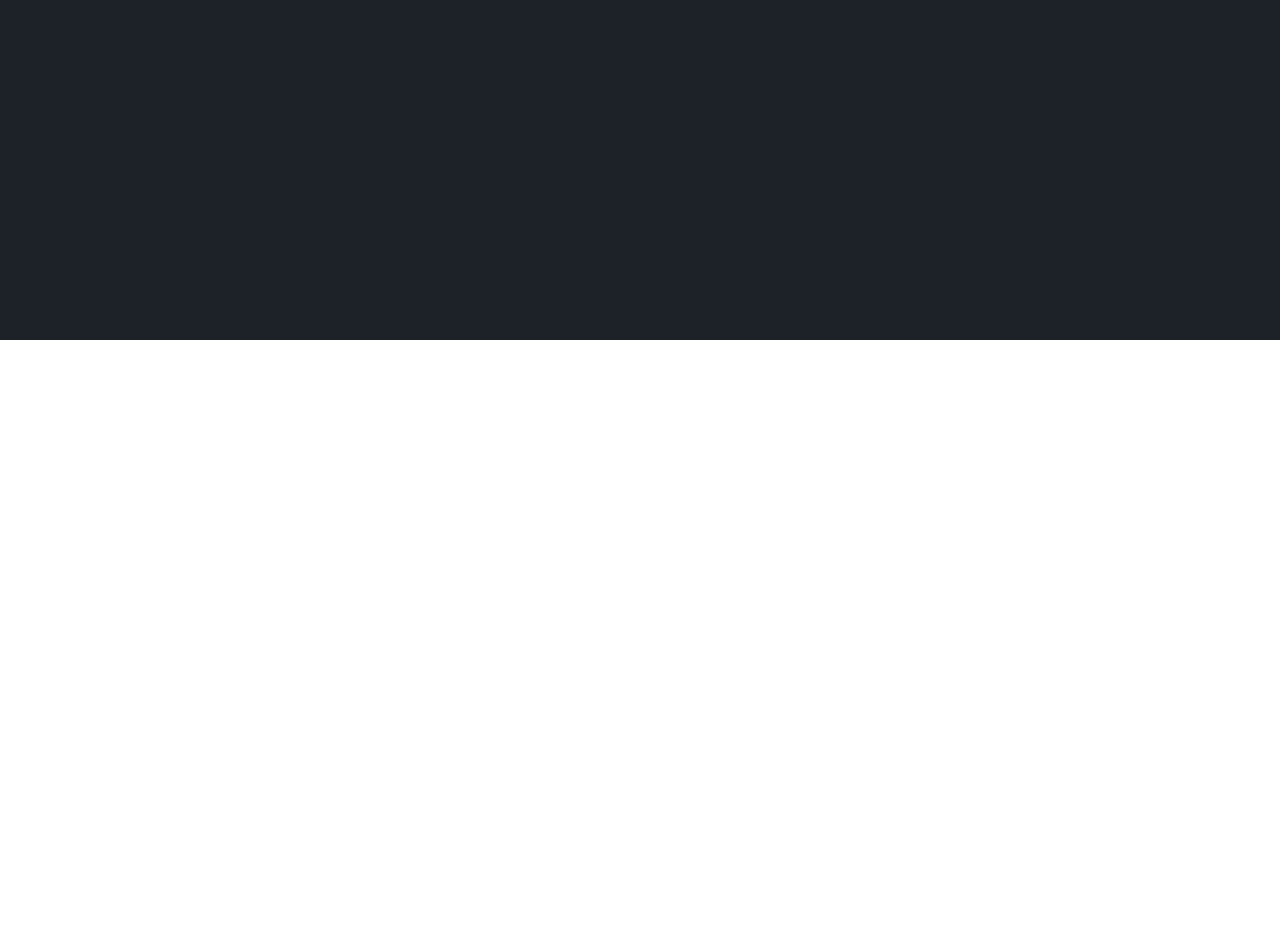
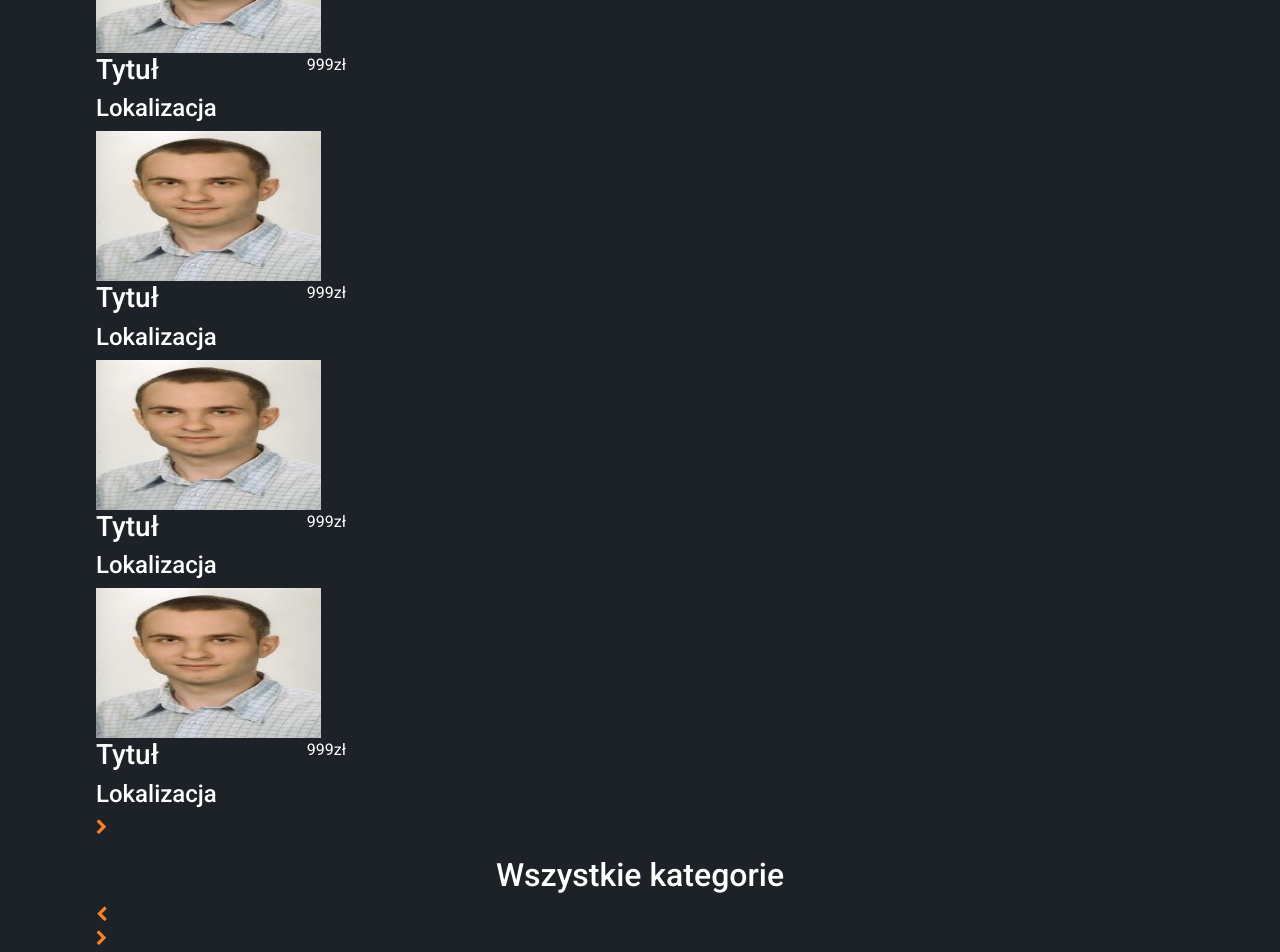
Before and after one commit to gametrader/gametrader-frontend, a React (Create React App) app: page / in a window 1280 px wide. Shown: the part 460-1412 px from the top of the page. Before the commit the page ends 800 px from the top, so only its background shows below. Built offline with nearby package versions, Linux system fonts and the light colour scheme.

Commit message:
GAMETRADER-44 Added Arrows.

```diff
--- a/src/components/advertisement/Advertisement.module.scss
+++ b/src/components/advertisement/Advertisement.module.scss
@@ -0,0 +1,14 @@
+.advertisement{
+  width: 250px;
+
+  .previewImage{
+    width:90%;
+    height: 150px;
+
+  }
+
+  .content{
+    display: flex;
+    justify-content: space-between;
+  }
+}
--- a/src/components/advertisement/Advertisement.tsx
+++ b/src/components/advertisement/Advertisement.tsx
@@ -0,0 +1,28 @@
+import React from 'react';
+import styles from '../advertisement/Advertisement.module.scss';
+import {useNavigate} from 'react-router-dom';
+import example from "../../assets/debil.jpg";
+
+
+const Advertisement = () => {
+ const navigate = useNavigate();
+	return (
+		<div className={'' + styles.advertisement}>
+			<img className={'' + styles.previewImage} src={example} onClick={ () => navigate('/')}  alt="Preview image"/>
+			<div className={'' + styles.content}>
+				<div>
+					<h3 className={'' + styles.title}>
+						Tytuł
+					</h3>
+
+					<h4 className={'' + styles.localization}>
+						Lokalizacja
+					</h4>
+				</div>
+				<p>999zł</p>
+			</div>
+		</div>
+	);
+};
+
+export default Advertisement;
--- a/src/components/home-page/HomePage.module.scss
+++ b/src/components/home-page/HomePage.module.scss
@@ -4,3 +4,6 @@ h2{
 ul{
     list-style-type: none;
 }
+i{
+    color:var(--gt-primary);
+}
--- a/src/components/home-page/HomePage.tsx
+++ b/src/components/home-page/HomePage.tsx
@@ -1,6 +1,7 @@
 import React from 'react';
 import styles from './HomePage.module.scss';
 import { useNavigate } from 'react-router-dom';
+import Advertisement from './../advertisement/Advertisement';
 
 const HomePage = () => {
 	const navigate = useNavigate();
@@ -11,7 +12,25 @@ const HomePage = () => {
 				<h2>Wybrane dla Ciebie</h2>
 				<ul className={' ' + styles.AdvertisementsSelectedContainer}>
 					<li onClick={ () => navigate('/')}>
-
+						<i className={'fa fa-chevron-left'}/>
+					</li>
+					<li>
+						<Advertisement />
+					</li>
+					<li>
+						<Advertisement />
+					</li>
+					<li>
+						<Advertisement />
+					</li>
+					<li>
+						<Advertisement />
+					</li>
+					<li>
+						<Advertisement />
+					</li>
+					<li>
+						<i className={'fa fa-chevron-right'}/>
 					</li>
 				</ul>
 			</div>
@@ -20,7 +39,10 @@ const HomePage = () => {
 				<h2>Wszystkie kategorie</h2>
 				<ul className={' ' + styles.allCategoriesContainer}>
 					<li onClick={ () => navigate('/')}>
-
+						<i className={'fa fa-chevron-left'}/>
+					</li>
+					<li>
+						<i className={'fa fa-chevron-right'}/>
 					</li>
 				</ul>
 			</div>
```
